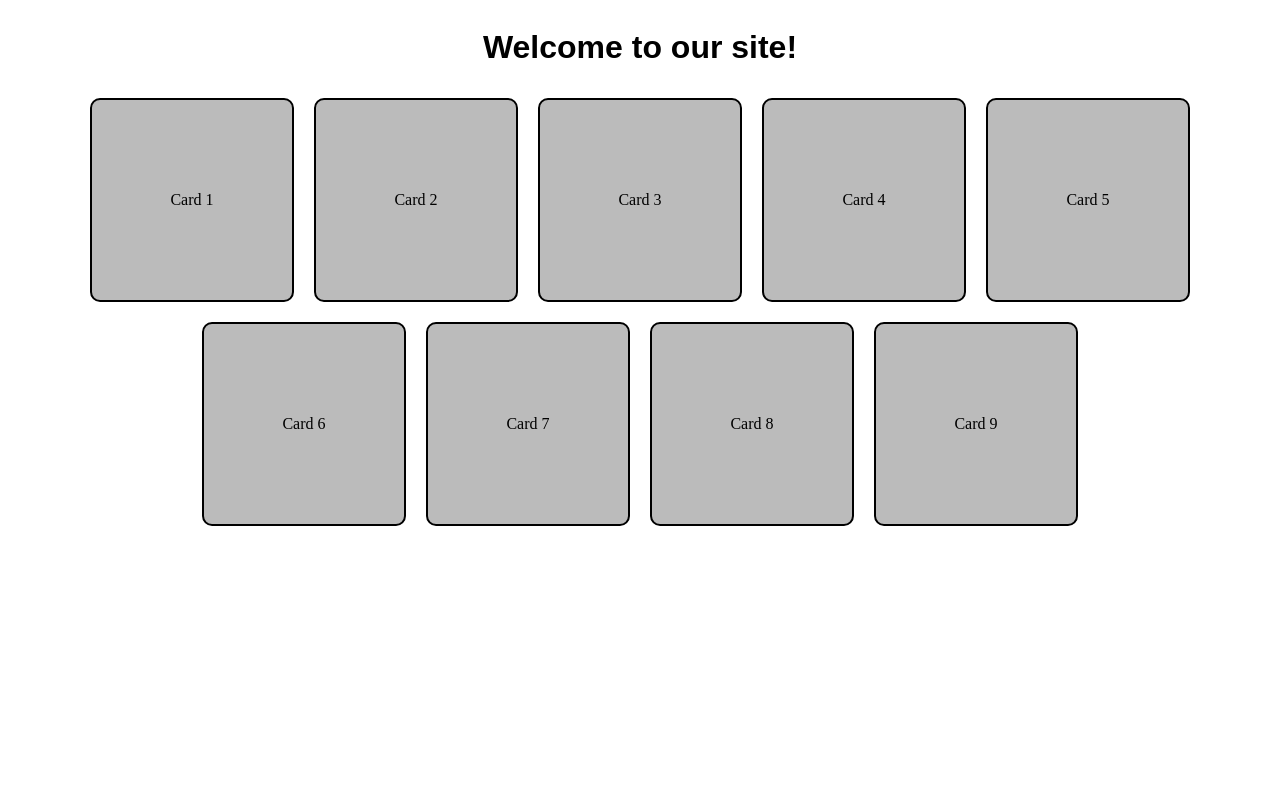
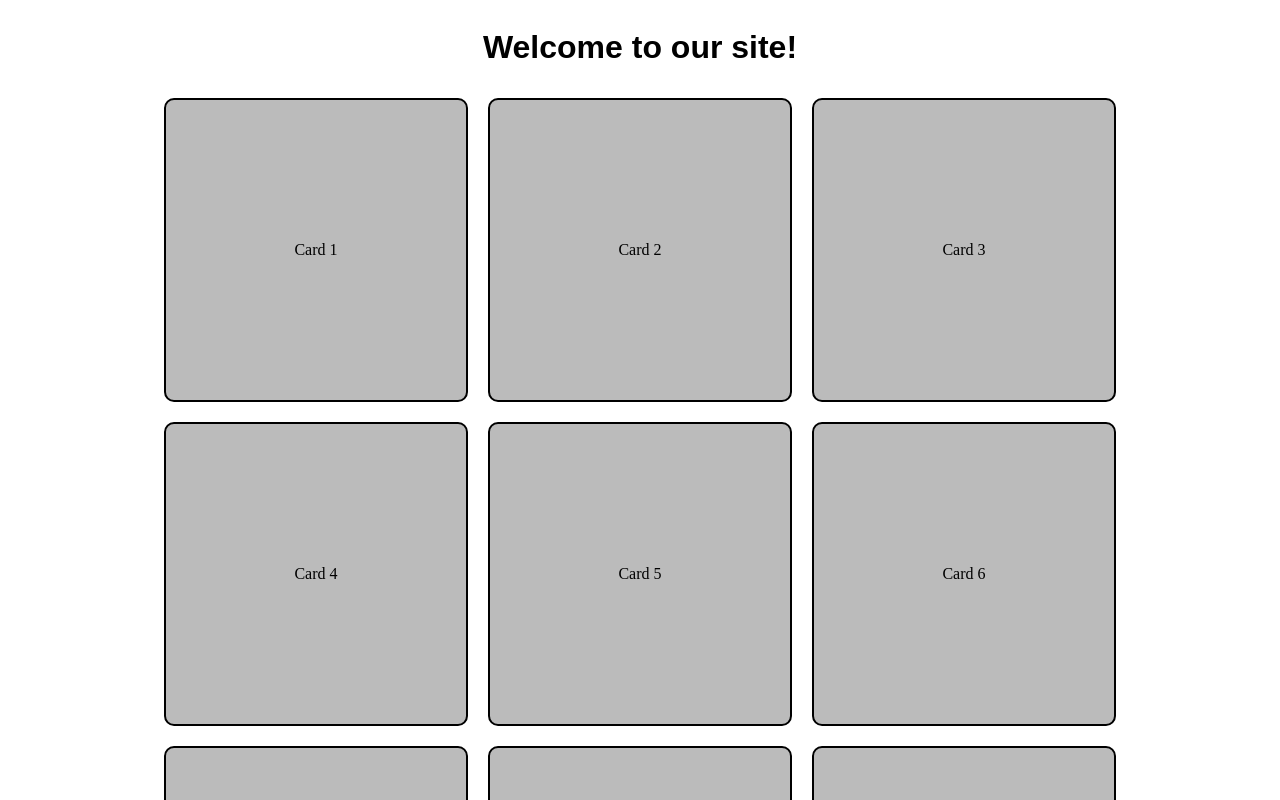
Before and after one commit to jacoblurie29/cpp-workshops, a React (Vite) app: page / in a window 1280 px wide. Shown: the top 800 px of the page. Built offline with nearby package versions, Linux system fonts and the light colour scheme.

Commit message:
Styling changes

```diff
--- a/src/App.module.css
+++ b/src/App.module.css
@@ -18,8 +18,8 @@
 }
 
 .card {
-  height: 200px;
-  width: 200px;
+  height: 300px;
+  width: 300px;
   background-color: lightblue;
   border: 2px solid black;
   border-radius: 10px;
```
